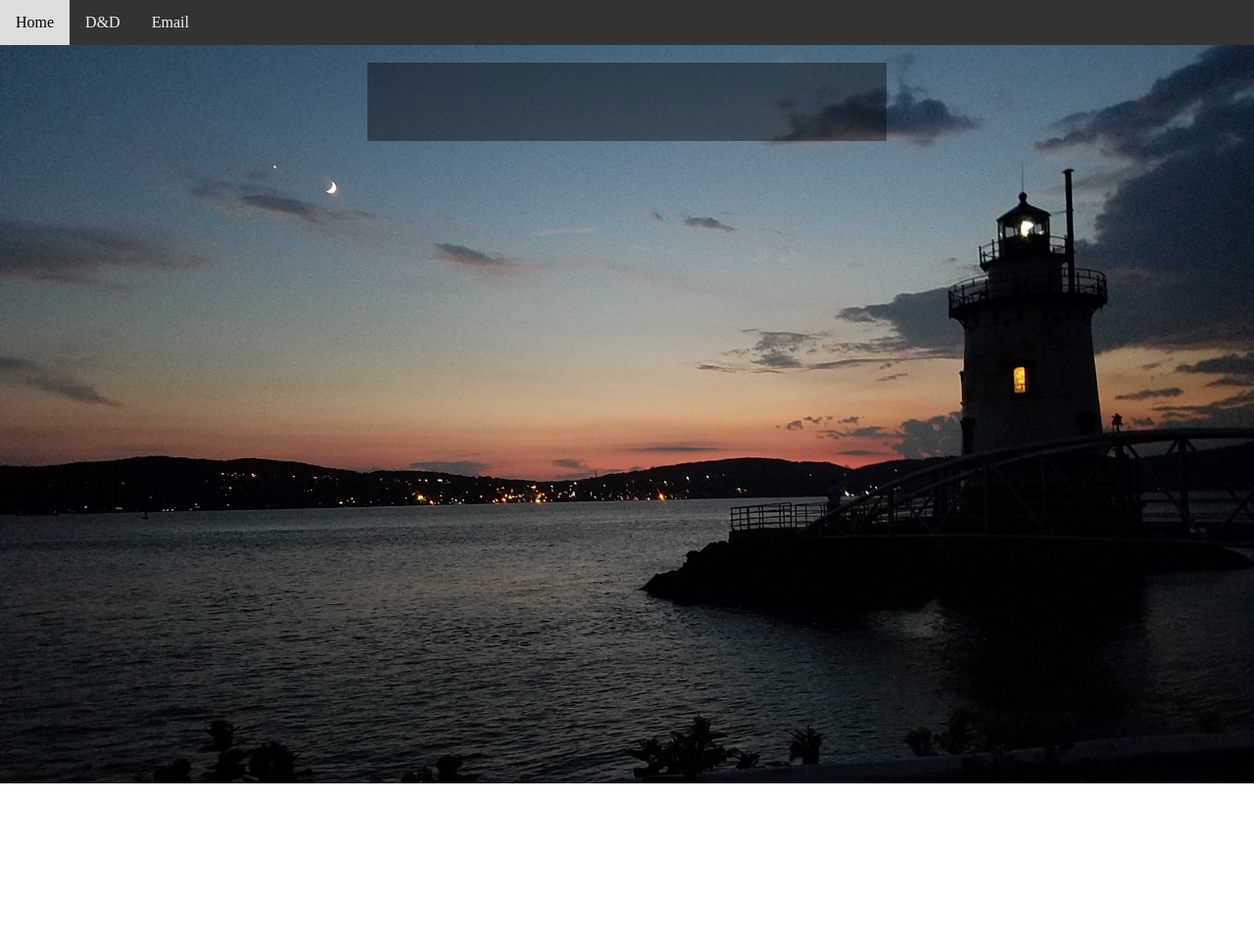
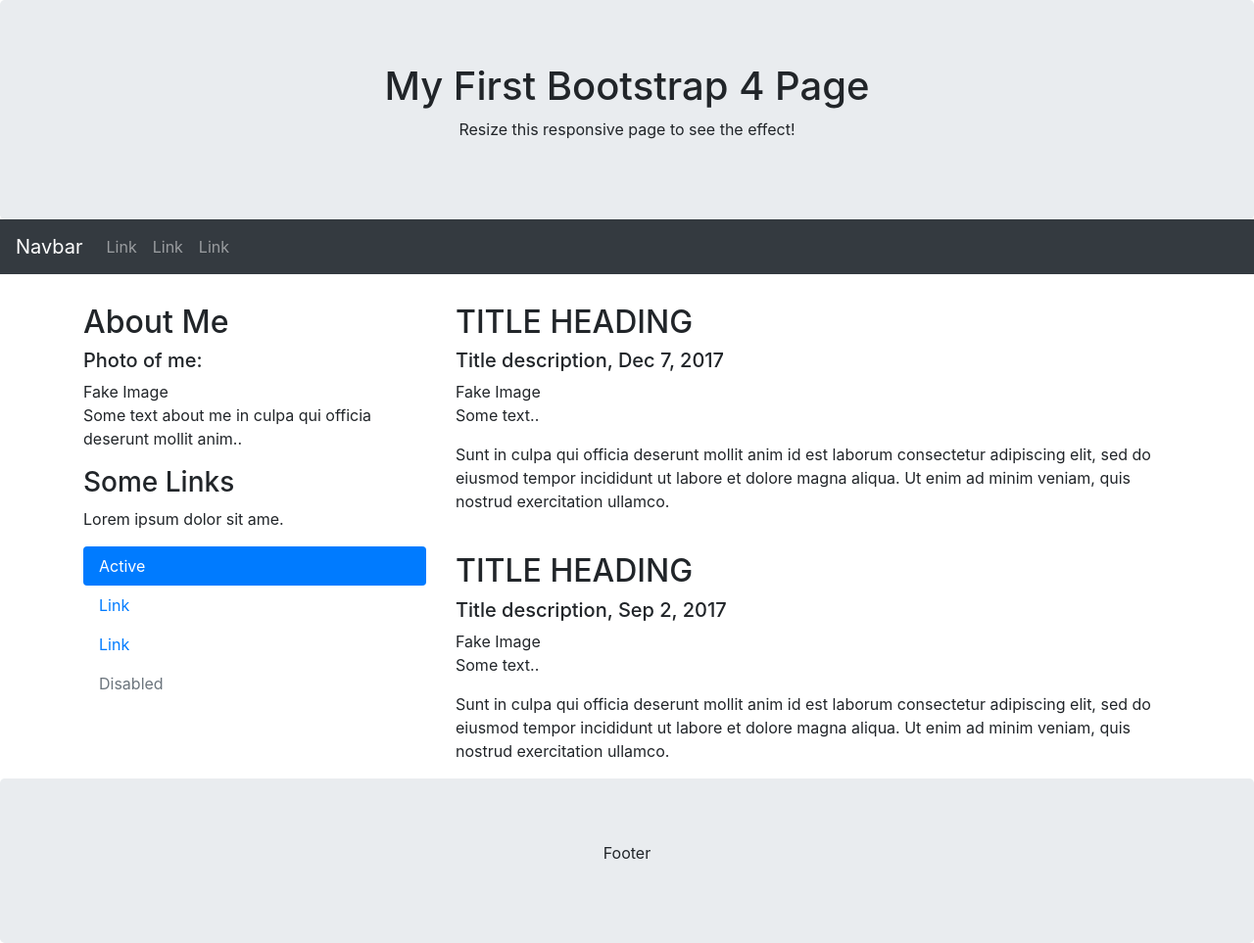
Before and after one commit to William-N/William-N.github.io, a plain HTML site: page dnd.html in a window 1280 px wide. Shown: the whole page at 98% size. Before the commit the page ends 800 px from the top, so only its background shows below. Drawn offline with nearby package versions, Linux system fonts and the light colour scheme.

Commit message:
Updated D&D Page

```diff
--- a/dnd.html
+++ b/dnd.html
@@ -1,23 +1,85 @@
 <!DOCTYPE html>
-<html lang = "en">
+<html lang="en">
+    <head>
+        <title>Bootstrap 4 Website Example</title>
+        <meta charset="utf-8">
+        <meta name="viewport" content="width=device-width, initial-scale=1">
+        <link rel="stylesheet" href="https://maxcdn.bootstrapcdn.com/bootstrap/4.5.2/css/bootstrap.min.css">
+        <script src="https://ajax.googleapis.com/ajax/libs/jquery/3.5.1/jquery.min.js"></script>
+        <script src="https://cdnjs.cloudflare.com/ajax/libs/popper.js/1.16.0/umd/popper.min.js"></script>
+        <script src="https://maxcdn.bootstrapcdn.com/bootstrap/4.5.2/js/bootstrap.min.js"></script>
+    </head>
+<body>
 
-	<head>
-		<meta charset = "UTF-8" />
-		<script src="https://use.fontawesome.com/d1341f9b7a.js"></script>
-		<link rel="shortcut icon" href="favicon.ico" type="image/x-icon">
-		<link rel="stylesheet" href="style.css">
-		<title>My Webstie</title>
-	</head>
+<div class="jumbotron text-center" style="margin-bottom:0">
+    <h1>My First Bootstrap 4 Page</h1>
+    <p>Resize this responsive page to see the effect!</p>
+</div>
 
-	<body>
-		<div class="navbar">
-			<a href="index.html">Home</a>
-			<a href="dnd.html">D&D</a>
-			<a href="mailto:williamnicholson99@gmail.com">Email</a>
-		</div>
-		<div class="box">
+<nav class="navbar navbar-expand-sm bg-dark navbar-dark">
+  <a class="navbar-brand" href="#">Navbar</a>
+  <button class="navbar-toggler" type="button" data-toggle="collapse" data-target="#collapsibleNavbar">
+    <span class="navbar-toggler-icon"></span>
+  </button>
+  <div class="collapse navbar-collapse" id="collapsibleNavbar">
+    <ul class="navbar-nav">
+      <li class="nav-item">
+        <a class="nav-link" href="#">Link</a>
+      </li>
+      <li class="nav-item">
+        <a class="nav-link" href="#">Link</a>
+      </li>
+      <li class="nav-item">
+        <a class="nav-link" href="#">Link</a>
+      </li>
+    </ul>
+  </div>
+</nav>
 
-		</div>
-	</body>
+<div class="container" style="margin-top:30px">
+  <div class="row">
+    <div class="col-sm-4">
+      <h2>About Me</h2>
+      <h5>Photo of me:</h5>
+      <div class="fakeimg">Fake Image</div>
+      <p>Some text about me in culpa qui officia deserunt mollit anim..</p>
+      <h3>Some Links</h3>
+      <p>Lorem ipsum dolor sit ame.</p>
+      <ul class="nav nav-pills flex-column">
+        <li class="nav-item">
+          <a class="nav-link active" href="#">Active</a>
+        </li>
+        <li class="nav-item">
+          <a class="nav-link" href="#">Link</a>
+        </li>
+        <li class="nav-item">
+          <a class="nav-link" href="#">Link</a>
+        </li>
+        <li class="nav-item">
+          <a class="nav-link disabled" href="#">Disabled</a>
+        </li>
+      </ul>
+      <hr class="d-sm-none">
+    </div>
+    <div class="col-sm-8">
+      <h2>TITLE HEADING</h2>
+      <h5>Title description, Dec 7, 2017</h5>
+      <div class="fakeimg">Fake Image</div>
+      <p>Some text..</p>
+      <p>Sunt in culpa qui officia deserunt mollit anim id est laborum consectetur adipiscing elit, sed do eiusmod tempor incididunt ut labore et dolore magna aliqua. Ut enim ad minim veniam, quis nostrud exercitation ullamco.</p>
+      <br>
+      <h2>TITLE HEADING</h2>
+      <h5>Title description, Sep 2, 2017</h5>
+      <div class="fakeimg">Fake Image</div>
+      <p>Some text..</p>
+      <p>Sunt in culpa qui officia deserunt mollit anim id est laborum consectetur adipiscing elit, sed do eiusmod tempor incididunt ut labore et dolore magna aliqua. Ut enim ad minim veniam, quis nostrud exercitation ullamco.</p>
+    </div>
+  </div>
+</div>
 
+<div class="jumbotron text-center" style="margin-bottom:0">
+  <p>Footer</p>
+</div>
+
+</body>
 </html>
```
Also changed, not shown: index.html (+1 -1 lines).
